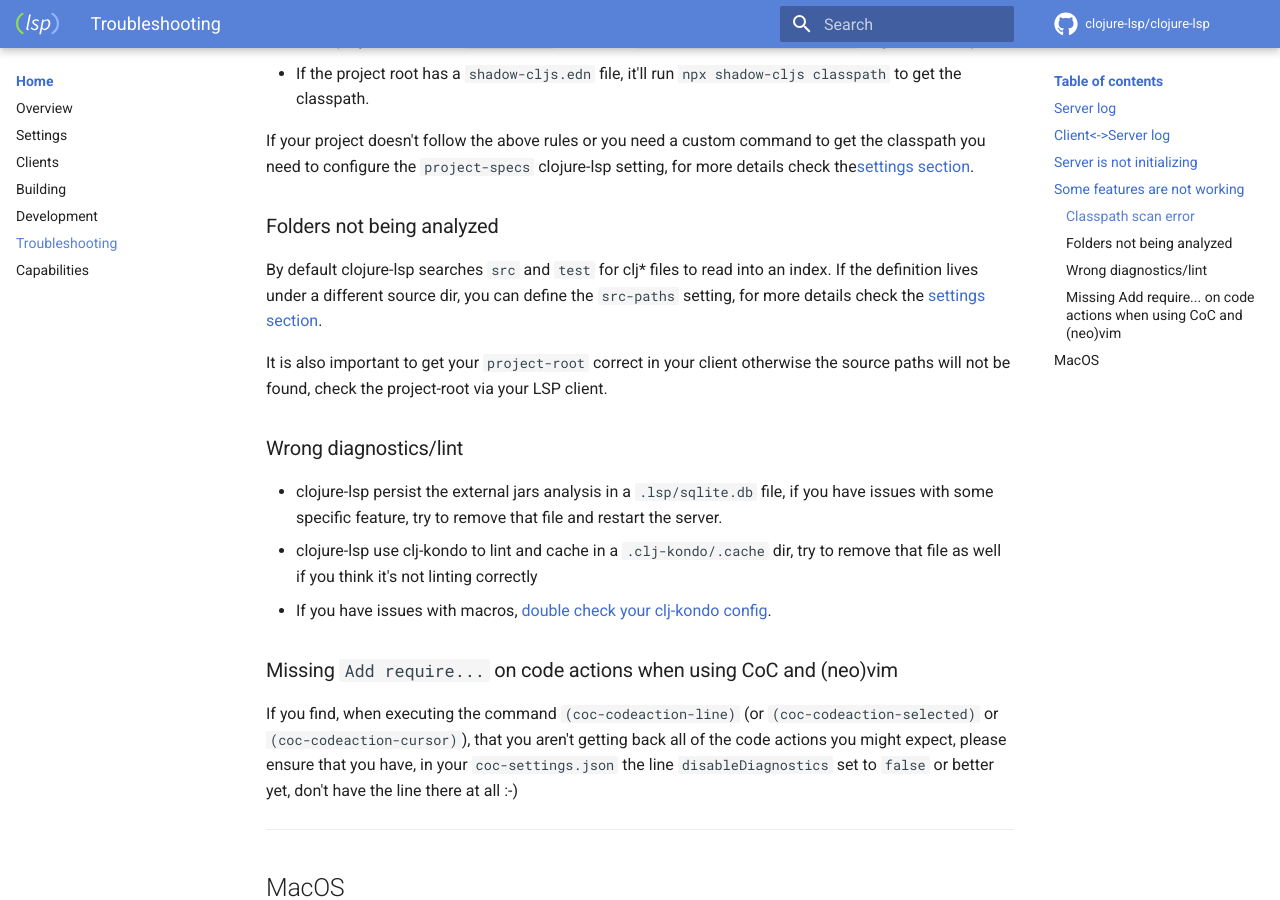
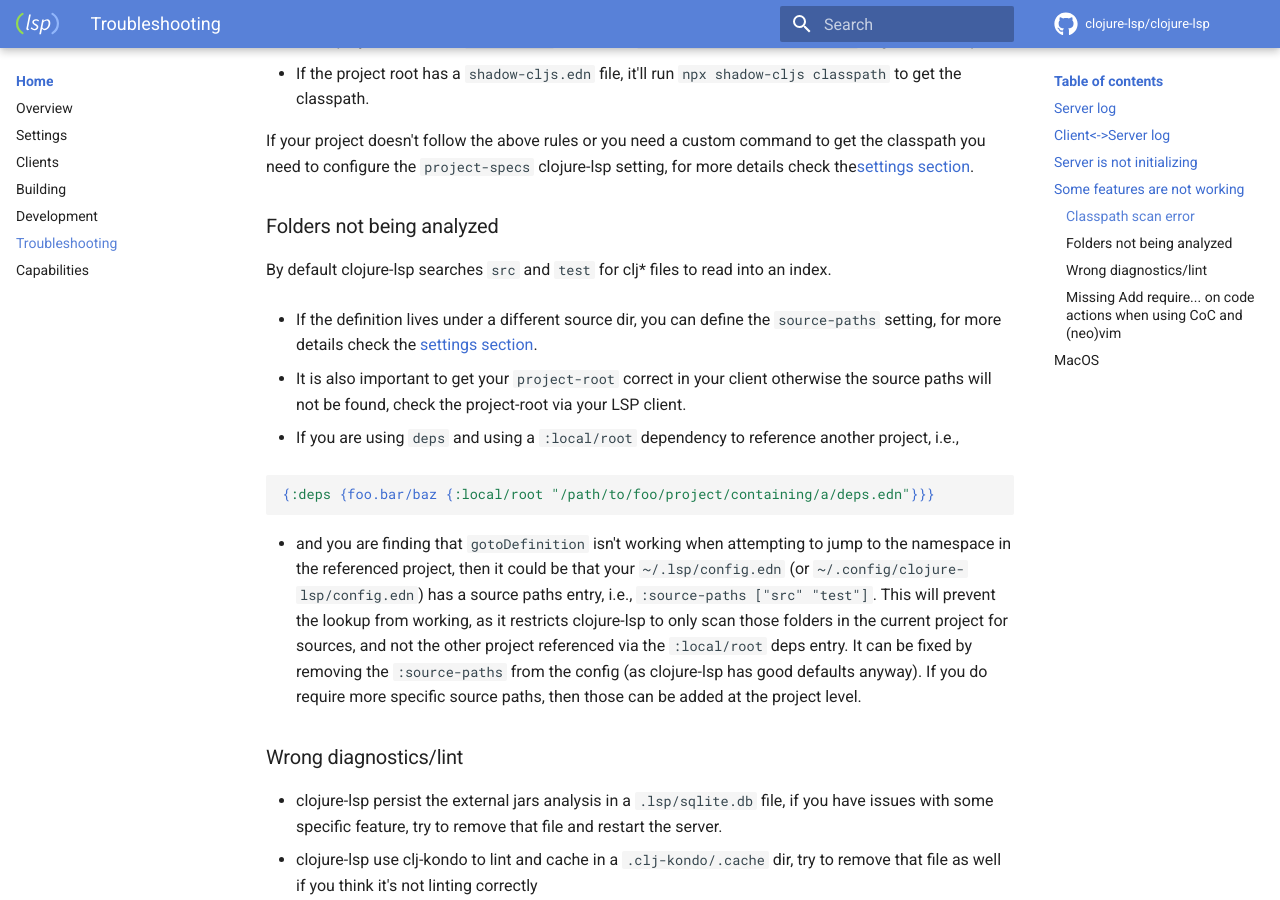
Before and after one commit to clojure-lsp/clojure-lsp, an MkDocs documentation site: the page built from docs/troubleshooting.md, in a window 1280 px wide and 900 px high, scrolled down 2243 px. Built offline with MkDocs 1.6.1 and Material for MkDocs 9.7.7, drawn with Linux system fonts in a browser that asks for light colours; comment, search, counter and statistics services are not loaded.

Commit message:
Add a hint for resolving sources for `local/root`
-=david=-

````diff
--- a/docs/troubleshooting.md
+++ b/docs/troubleshooting.md
@@ -102,9 +102,23 @@ If your project doesn't follow the above rules or you need a custom command to g
 ### Folders not being analyzed
 
 By default clojure-lsp searches `src` and `test` for clj* files to read into an index.
-If the definition lives under a different source dir, you can define the `src-paths` setting, for more details check the [settings section](./settings.md).
 
-It is also important to get your `project-root` correct in your client otherwise the source paths will not be found, check the project-root via your LSP client.
+* If the definition lives under a different source dir, you can define the `source-paths` setting, for more details check the [settings section](./settings.md).
+
+* It is also important to get your `project-root` correct in your client otherwise the source paths will not be found, check the project-root via your LSP client.
+
+* If you are using `deps` and using a `:local/root` dependency to reference another project, i.e.,
+
+```clojure
+{:deps {foo.bar/baz {:local/root "/path/to/foo/project/containing/a/deps.edn"}}}
+```
+
+* and you are finding that `gotoDefinition` isn't working when attempting to jump to the namespace in the referenced project, then
+it could be that your `~/.lsp/config.edn` (or `~/.config/clojure-lsp/config.edn`) has a source paths entry, i.e., `:source-paths
+["src" "test"]`. This will prevent the lookup from working, as it restricts clojure-lsp to only scan those folders in the
+current project for sources, and not the other project referenced via the `:local/root` deps entry. It can be fixed by removing
+the `:source-paths` from the config (as clojure-lsp has good defaults anyway). If you do require more specific source paths,
+then those can be added at the project level.
 
 ### Wrong diagnostics/lint
 
````
